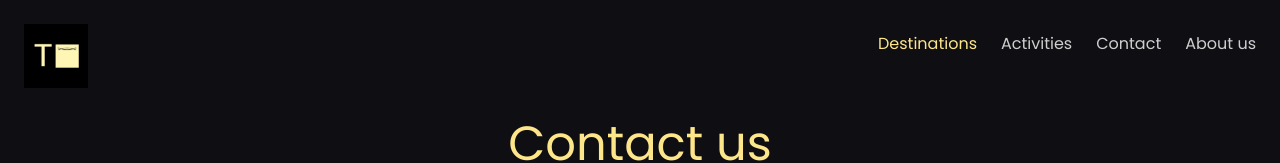
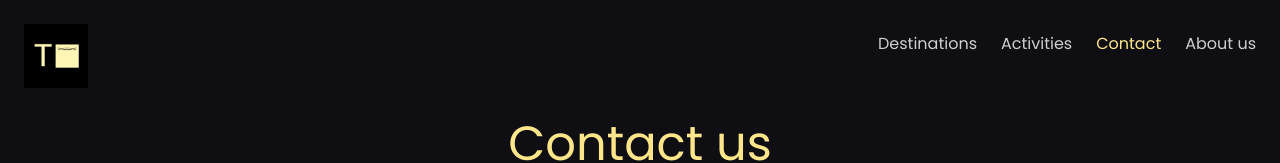
Before and after one commit to rami-platero/Trabajo-Integrador-Dise-o-Web, a website: page src/pages/contact.html in a window 1280 px wide. Shown: the top 163 px of the page. Drawn offline with nearby package versions, Linux system fonts and the light colour scheme.

Commit message:
fix: set active navbar element to 'contact' instead of 'destinations'

```diff
--- a/src/pages/contact.html
+++ b/src/pages/contact.html
@@ -25,12 +25,12 @@
                 </div>
                 <div class="collapse collapse-navbar md:w-auto w-full navbar-content" id="collapseExample">
                     <ul class="list-none flex gap-4 md:gap-8 font-normal text-white/80 md:flex-row flex-col">
-                        <li class="select-none"><a class="text-amber-200">Destinations</a></li>
-
+                        <li><a href="./destinations.html"
+                                class="hover:text-amber-200 duration-300 ease-in-out">Destinations</a>
+                        </li>
                         <li><a href="./activities.html"
                                 class="hover:text-amber-200 duration-300 ease-in-out">Activities</a></li>
-                        <li><a href="./contact.html" class="hover:text-amber-200 duration-300 ease-in-out">Contact</a>
-                        </li>
+                        <li class="select-none"><a class="text-amber-200">Contact</a></li>
                         <li><a href="./about.html" class="hover:text-amber-200 duration-300 ease-in-out">About us</a>
                         </li>
                     </ul>
```
